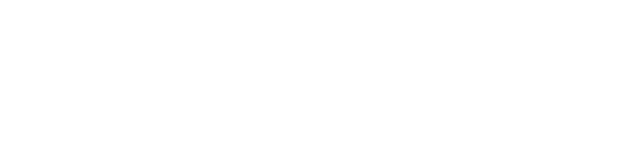
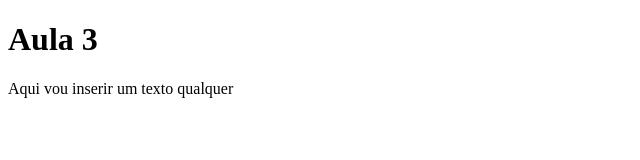
Before and after one commit to arielmbertola/aula3, a plain HTML site: page contato.html in a window 1280 px wide. Shown: the whole page, without its empty margins (0-640 px from the left). Drawn offline with Linux system fonts and the light colour scheme.

Commit message:
Mexi no index e no contato

```diff
--- a/contato.html
+++ b/contato.html
@@ -6,6 +6,7 @@
     <title>Document</title>
 </head>
 <body>
-
+    <h1>Aula 3</h1>
+    <p>Aqui vou inserir um texto qualquer</p>
 </body>
 </html>
```
Also changed, not shown: index.html (+2 -1 lines).
